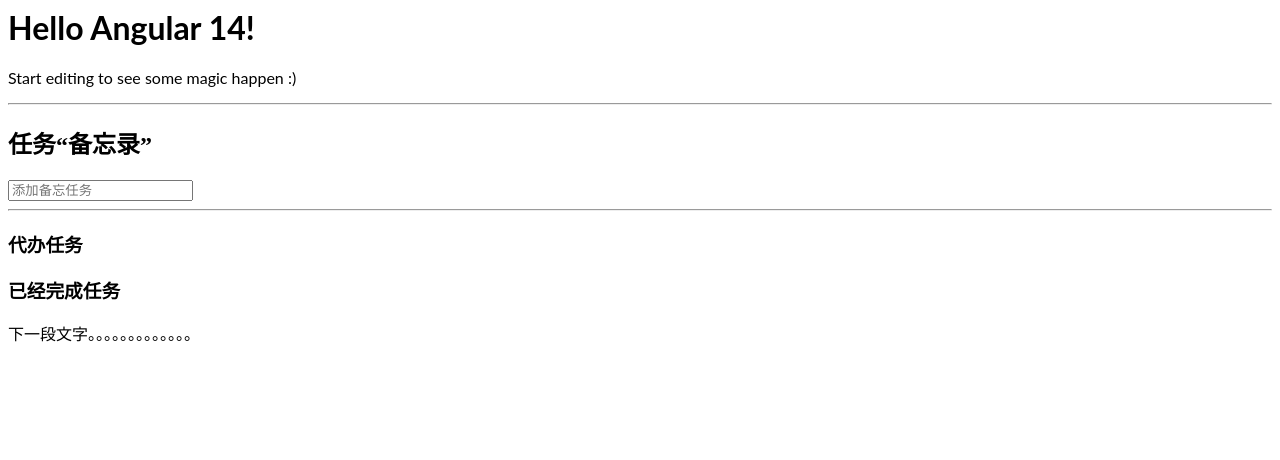
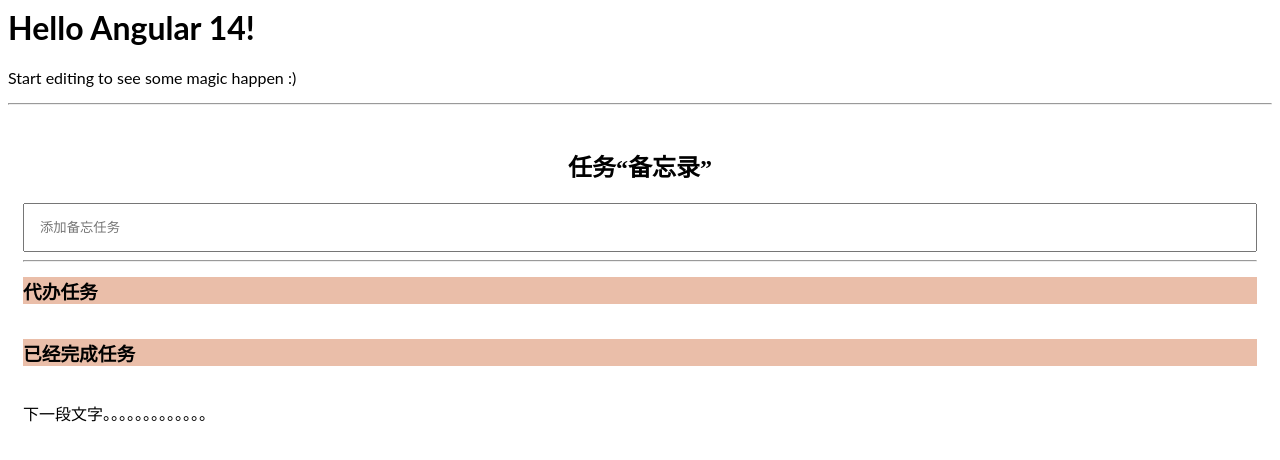
Before and after one commit to hawkinchina/angular-ex04-todolist, an Angular app: page / in a window 1280 px wide. Shown: the top 460 px of the page. Built offline with nearby package versions, Linux system fonts and the light colour scheme.

Commit message:
3 files modified

```diff
--- a/src/app/components/todolist/todolist.component.css
+++ b/src/app/components/todolist/todolist.component.css
@@ -0,0 +1,23 @@
+.todolist {
+  padding: 15;
+}
+
+h2 {
+  text-align: center;
+  margin: 20px auto;
+}
+
+.search input {
+  width: 100%;
+  padding: 15px;
+  box-sizing: border-box;
+}
+
+h3 {
+  margin-top: 15px;
+  background: #eabea9;
+}
+
+.clear {
+  overflow: hidden;
+}
--- a/src/app/components/todolist/todolist.component.html
+++ b/src/app/components/todolist/todolist.component.html
@@ -4,7 +4,7 @@
     <input
       type="text"
       [(ngModel)]="keyword"
-      (keyup)="doAdd($event)"
+      (keydown)="doAdd($event)"
       placeholder="添加备忘任务"
     />
   </div>
--- a/src/app/components/todolist/todolist.component.ts
+++ b/src/app/components/todolist/todolist.component.ts
@@ -24,15 +24,28 @@
   // 定义doAdd事件
   doAdd(event: any) {
     console.log(typeof event);
-    console.log(event);
+    console.log(event + 'keyCode:' + event.keyCode);
     console.log('target:' + event.target + ' value:' + event.target.value);
 
-    this.todolist.push({
-      title: this.keyword,
-      status: 0, //0:表示代办 1: 表示已经完成
-    });
+    //keyCode = 13, 代表回车键, 接受任务输入。
+    if (event.keyCode == 13) {
+      if (!this.keyword) {
+        alert('不能为空');
+        return;
+      }
 
-    this.keyword = ''; //清空输入框中的内容
+      this.todolist.push({
+        title: this.keyword,
+        status: 0, //0:表示代办 1: 表示已经完成
+      });
+
+      this.keyword = ''; //清空输入框中的内容
+    }
+  }
+
+  //删除事件
+  del(key: number) {
+    this.todolist.splice(key, 1);
   }
 
   constructor() {}
```
